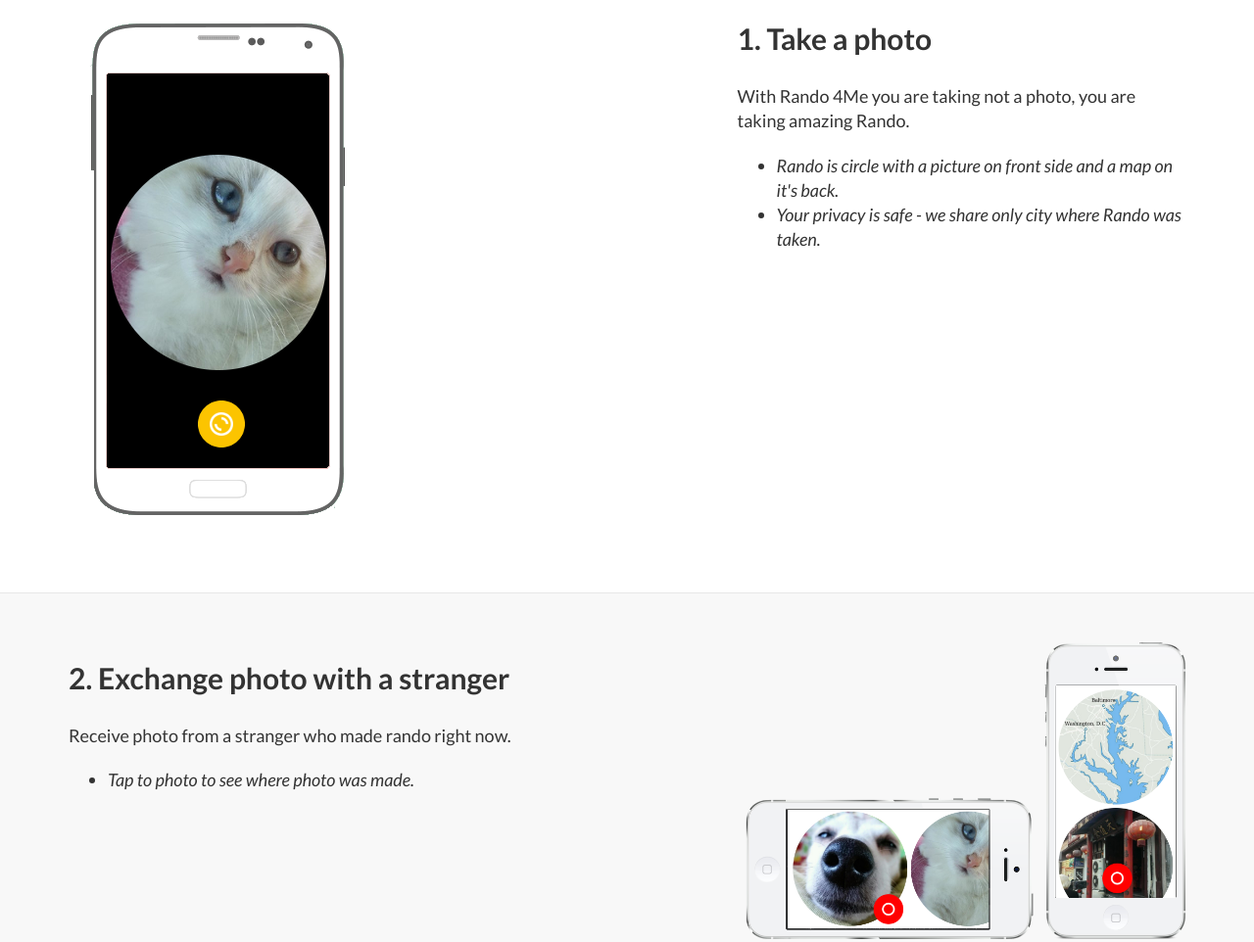
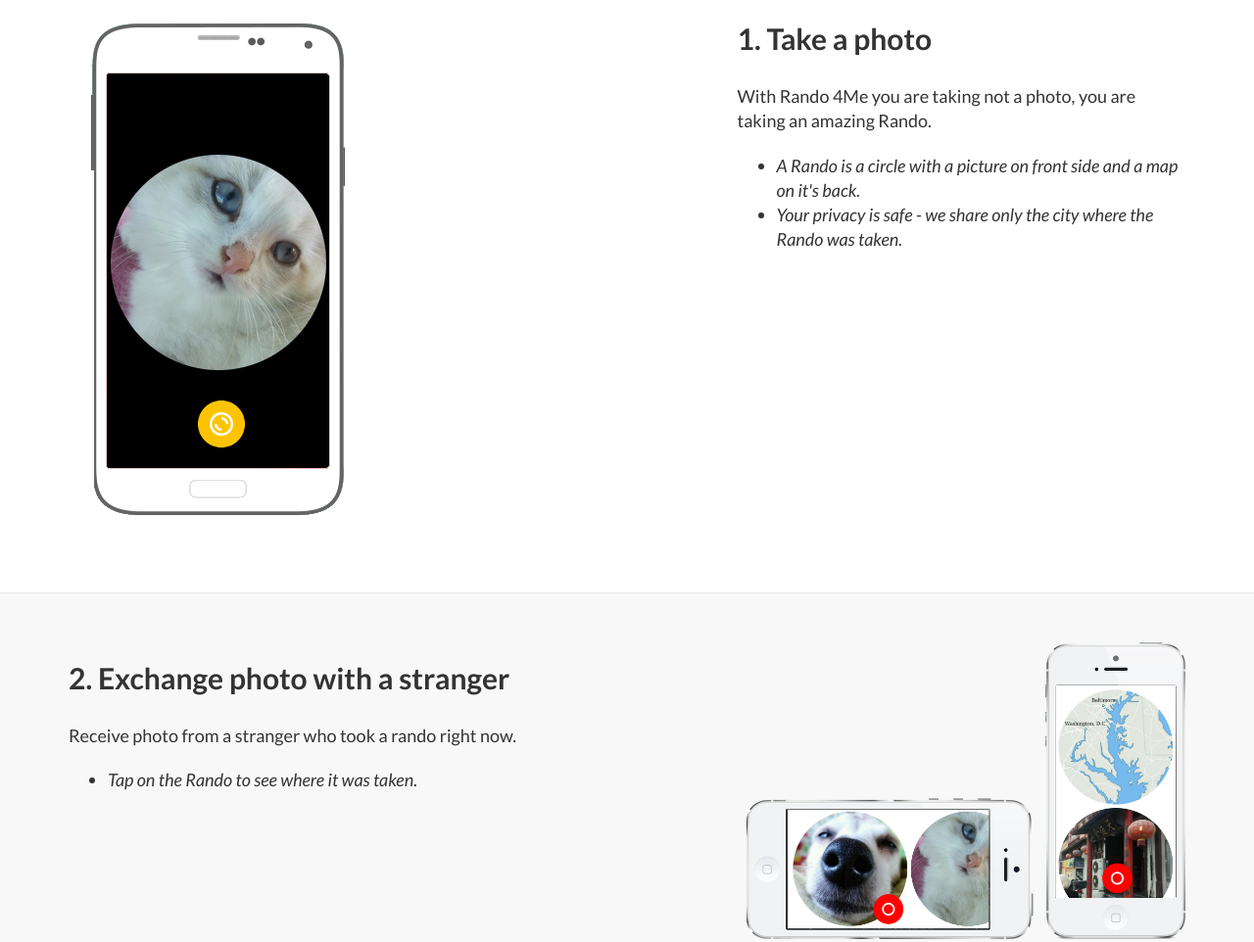
Before and after one commit to RandoApp/Rando-ui, a website: page index.html in a window 1280 px wide. Shown: the part 1457-2419 px from the top of the page at 98% size. Drawn offline with nearby package versions, Linux system fonts and the light colour scheme.

Commit message:
Update index.html
Corrected some English grammar

```diff
--- a/index.html
+++ b/index.html
@@ -131,7 +131,7 @@
                     <div class="clearfix"></div>
                     <h2 class="section-heading">What is Rando 4Me?</h2>
                     <p class="lead">
-                        Rando 4Me is anti-social network. Exchange unique photos and moments of your life with random strangers all over the world.
+                        Rando 4Me is an anti-social network. Exchange unique photos and moments of your life with random strangers all over the world.
                       <br/>
                         <ul class="lead">
                           <li>Anti-social network.</li>
@@ -164,14 +164,14 @@
                 <div class="col-lg-5 col-lg-offset-1 col-sm-push-6  col-sm-6">
                     <div class="clearfix"></div>
                     <h2 class="section-heading">1. Take a photo</h2>
-                    <p class="lead">With Rando 4Me you are taking not a photo, you are taking amazing Rando.
+                    <p class="lead">With Rando 4Me you are taking not a photo, you are taking an amazing Rando.
                       <br/>
                         <ul class="lead note">
                             <li>
-                              Rando is circle with a picture on front side and a map on it's back.
+                              A Rando is a circle with a picture on front side and a map on it's back.
                             </li>
                             <li>
-                              Your privacy is safe - we share only city where Rando was taken.
+                              Your privacy is safe - we share only the city where the Rando was taken.
                             </li>
                         </ul>
                     </p>
@@ -195,10 +195,10 @@
                 <div class="col-lg-5 col-sm-6">
                     <div class="clearfix"></div>
                     <h2 class="section-heading">2. Exchange photo with a stranger</h2>
-                    <p class="lead">Receive photo from a stranger who made rando right now.
+                    <p class="lead">Receive photo from a stranger who took a rando right now.
                         <ul class="lead note">
                             <li>
-                              Tap to photo to see where photo was made.
+                              Tap on the Rando to see where it was taken.
                             </li>
                         </ul>
                     </p>
```
